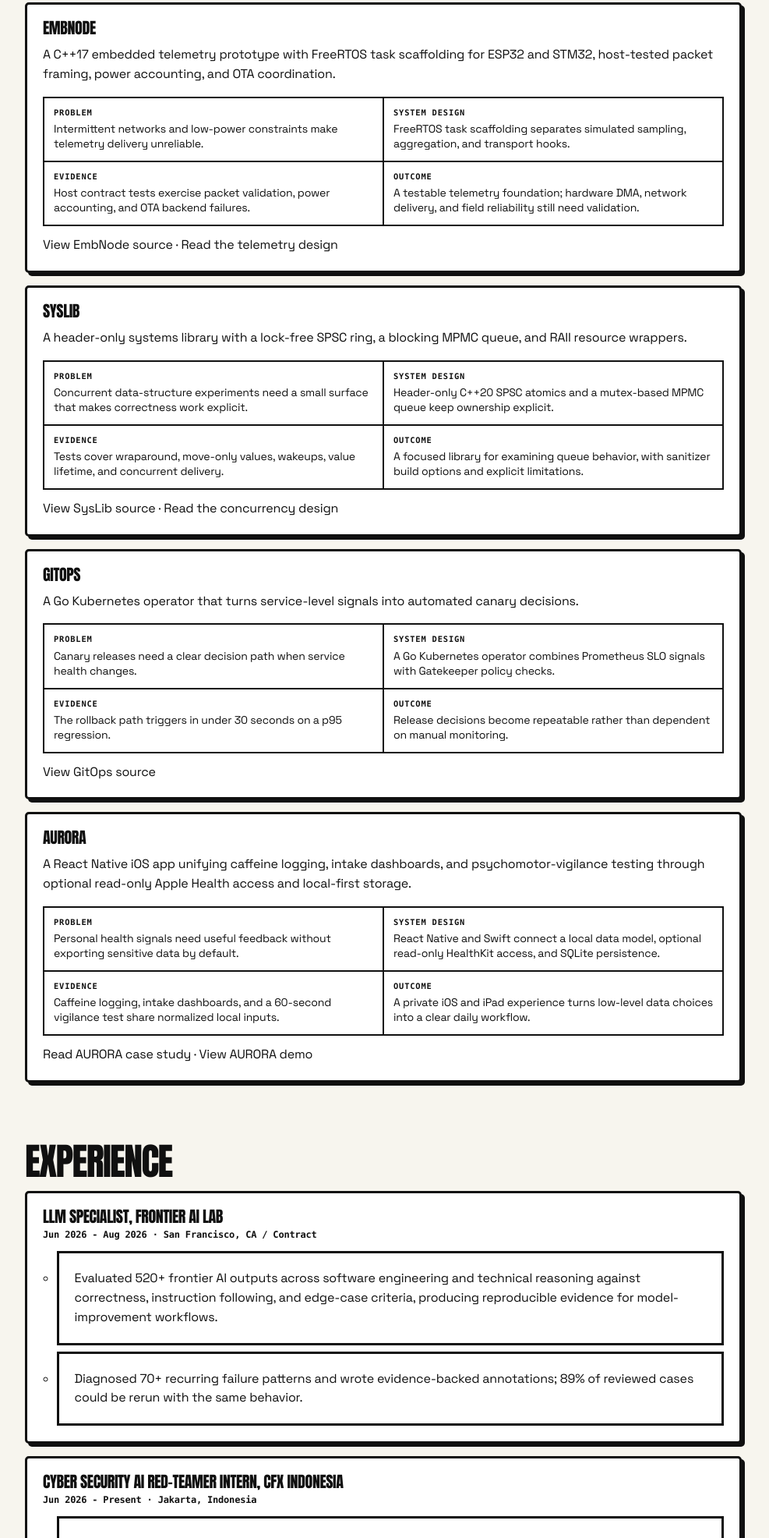
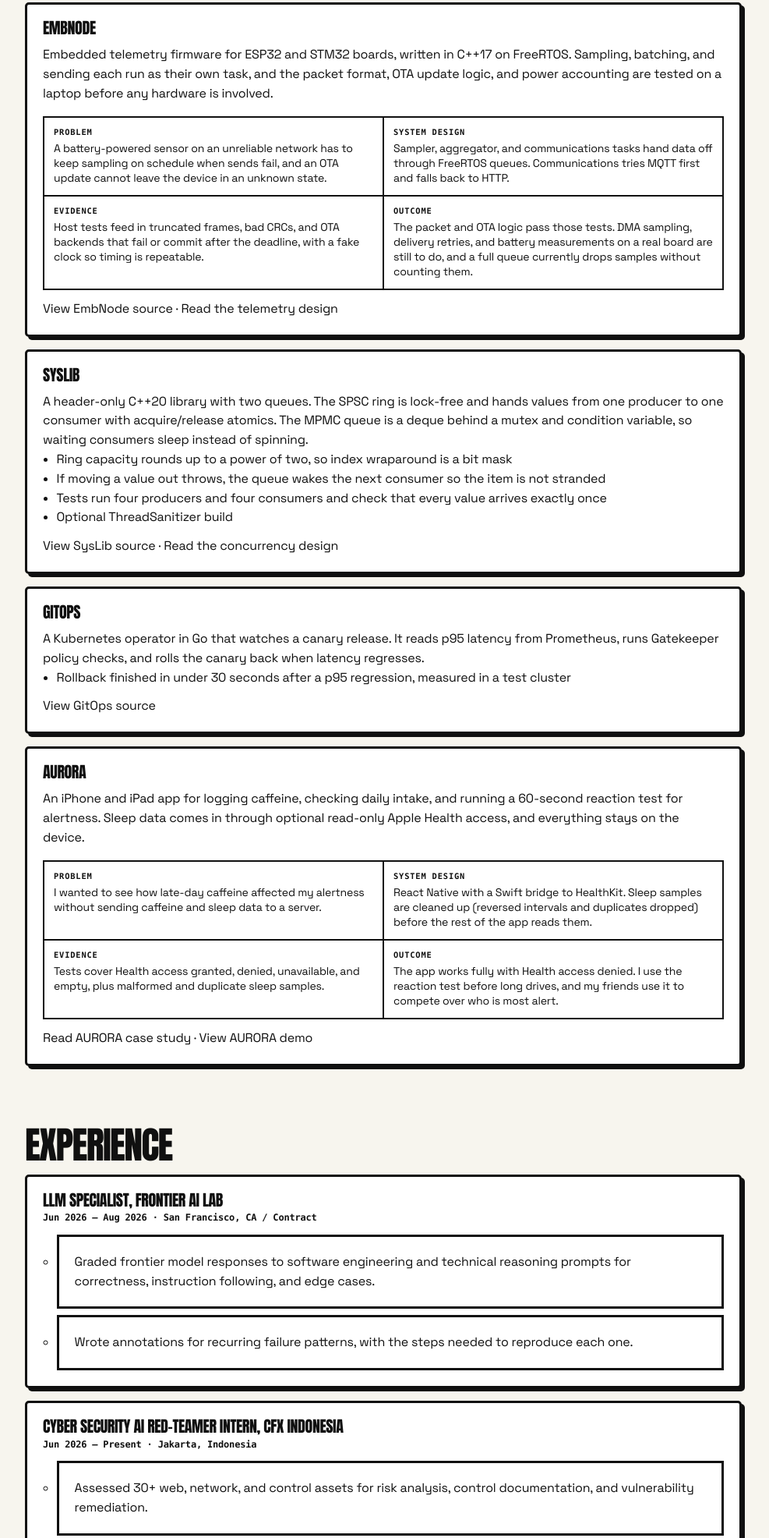
Before and after one commit to nmapaye/nmapaye, an Astro site: page /about in a window 1280 px wide. Shown: the part 1116-3088 px from the top of the page at 78% size, without its empty margins (148-1135 px from the left). Built offline with nearby package versions, Linux system fonts and the light colour scheme; Astro itself is replaced by a stand-in of ours.

Commit message:
Rewrite project and experience copy in plainer, specific language
Drop the LLM Specialist counts, keep the CFX, Bitera, and Xapiens numbers.
Make the Problem/Design/Evidence/Outcome block optional: EmbNode and AURORA
keep it with specific outcomes, SysLib and GitOps use a description plus
a short fact list. Normalize date ranges and remove em dashes from copy.

Co-Authored-By: Claude Opus 5.5 <noreply@anthropic.com>
Claude-Session: https://claude.ai/code/session_017xVDcfGqxv9de2MMtG9sry

```diff
--- a/src/components/OperatingRange.astro
+++ b/src/components/OperatingRange.astro
@@ -2,7 +2,7 @@
 const ranges = [
   ['Embedded systems', 'C++23, FreeRTOS, ESP32 and STM32 telemetry, DMA sampling, MQTT, and low-power design'],
   ['Concurrency and cloud', 'Lock-free concurrency, atomics, Linux, Go, Kubernetes, Prometheus, and GitOps'],
-  ['Security and AI', 'Application security testing, vulnerability remediation, AI evaluation, and reproducible software analysis'],
+  ['Security and AI', 'Web application security testing, vulnerability triage and remediation, and grading AI model output'],
 ];
 ---
 
--- a/src/components/Projects.astro
+++ b/src/components/Projects.astro
@@ -27,12 +27,14 @@ const secondary = projects.filter((project) => !project.featured);
         </div>
         <p class="work-feature__tagline">{featured.tagline}</p>
         <p>{featured.description}</p>
+        {featured.focus && (
           <dl class="project-focus">
             <div><dt>Problem</dt><dd>{featured.focus.problem}</dd></div>
             <div><dt>System design</dt><dd>{featured.focus.systemDesign}</dd></div>
             <div><dt>Evidence</dt><dd>{featured.focus.evidence}</dd></div>
             <div><dt>Outcome</dt><dd>{featured.focus.outcome}</dd></div>
           </dl>
+        )}
         <ul class="work-feature__stack" aria-label={`${featured.name} technologies`}>
           {featured.stack.map((tech) => <li>{tech}</li>)}
         </ul>
--- a/src/data/site.ts
+++ b/src/data/site.ts
@@ -38,7 +38,7 @@ export interface Project {
   tagline: string;
   description: string;
   facts: string[];
-  focus: ProjectFocus;
+  focus?: ProjectFocus;
   metrics?: ProjectMetric[];
   featured?: boolean;
   period?: string;
@@ -73,7 +73,7 @@ export const profile = {
   description:
     'Bay Area systems and embedded software engineer building C++ concurrency libraries, FreeRTOS telemetry prototypes, application security tools, and AI evaluations.',
   summary:
-    'Bay Area systems and embedded software engineer building C++ concurrency libraries, FreeRTOS telemetry prototypes, application security tools, and dependable product interfaces.',
+    'Bay Area systems and embedded software engineer building C++ concurrency libraries, FreeRTOS telemetry prototypes, application security tools, and iOS apps.',
   biography: 'Nathaniel Mapaye is a systems and embedded engineer based in Santa Cruz, California. He develops SysLib, a C++20 systems library with an SPSC ring buffer and a blocking MPMC queue, and EmbNode, a C++17 telemetry prototype with FreeRTOS task scaffolding and host-tested packet, power-accounting, and OTA coordination code. He is pursuing a B.S. in Technology & Information Management at the University of California, Santa Cruz, with graduation expected in June 2027.',
   tagline: 'Going from java to Java.',
   // Square photo lives at public/profile.jpg. Replace that file (keep the name)
@@ -150,10 +150,10 @@ export const projects: Project[] = [
     index: '01',
     name: 'EmbNode',
     tagline: 'C++17 FreeRTOS telemetry prototype',
-    period: 'Aug 2025 — Sep 2025',
+    period: 'Aug 2025 – Sep 2025',
     featured: true,
     description:
-      'A C++17 embedded telemetry prototype with FreeRTOS task scaffolding for ESP32 and STM32, host-tested packet framing, power accounting, and OTA coordination.',
+      'Embedded telemetry firmware for ESP32 and STM32 boards, written in C++17 on FreeRTOS. Sampling, batching, and sending each run as their own task, and the packet format, OTA update logic, and power accounting are tested on a laptop before any hardware is involved.',
     facts: [
       'Sampler, aggregator, and communications task scaffolding',
       'DMA and hardware transport integration remain platform work',
@@ -161,15 +161,15 @@ export const projects: Project[] = [
       'Power calculations are modeled, not physical current measurements',
     ],
     focus: {
-      problem: 'Intermittent networks and low-power constraints make telemetry delivery unreliable.',
-      systemDesign: 'FreeRTOS task scaffolding separates simulated sampling, aggregation, and transport hooks.',
-      evidence: 'Host contract tests exercise packet validation, power accounting, and OTA backend failures.',
-      outcome: 'A testable telemetry foundation; hardware DMA, network delivery, and field reliability still need validation.',
+      problem: 'A battery-powered sensor on an unreliable network has to keep sampling on schedule when sends fail, and an OTA update cannot leave the device in an unknown state.',
+      systemDesign: 'Sampler, aggregator, and communications tasks hand data off through FreeRTOS queues. Communications tries MQTT first and falls back to HTTP.',
+      evidence: 'Host tests feed in truncated frames, bad CRCs, and OTA backends that fail or commit after the deadline, with a fake clock so timing is repeatable.',
+      outcome: 'The packet and OTA logic pass those tests. DMA sampling, delivery retries, and battery measurements on a real board are still to do, and a full queue currently drops samples without counting them.',
     },
     metrics: [
-      { value: 'CRC16', label: 'Packet validation' },
-      { value: 'Host', label: 'Contract tests' },
-      { value: 'C++17', label: 'Telemetry prototype' },
+      { value: 'CRC16', label: 'Frame checksum' },
+      { value: '3', label: 'FreeRTOS tasks' },
+      { value: 'MQTT, HTTP', label: 'Send path with fallback' },
     ],
     stack: [
       'C++17',
@@ -189,17 +189,13 @@ export const projects: Project[] = [
     name: 'SysLib',
     tagline: 'C++20 systems and concurrency library',
     description:
-      'A header-only systems library with a lock-free SPSC ring, a blocking MPMC queue, and RAII resource wrappers.',
+      'A header-only C++20 library with two queues. The SPSC ring is lock-free and hands values from one producer to one consumer with acquire/release atomics. The MPMC queue is a deque behind a mutex and condition variable, so waiting consumers sleep instead of spinning.',
     facts: [
-      'SPSC ownership and acquire/release publication',
-      'MPMC mutex, condition-variable waits, and immediate value destruction',
+      'Ring capacity rounds up to a power of two, so index wraparound is a bit mask',
+      'If moving a value out throws, the queue wakes the next consumer so the item is not stranded',
+      'Tests run four producers and four consumers and check that every value arrives exactly once',
+      'Optional ThreadSanitizer build',
     ],
-    focus: {
-      problem: 'Concurrent data-structure experiments need a small surface that makes correctness work explicit.',
-      systemDesign: 'Header-only C++20 SPSC atomics and a mutex-based MPMC queue keep ownership explicit.',
-      evidence: 'Tests cover wraparound, move-only values, wakeups, value lifetime, and concurrent delivery.',
-      outcome: 'A focused library for examining queue behavior, with sanitizer build options and explicit limitations.',
-    },
     stack: [
       'C++20',
       'Atomics',
@@ -216,17 +212,10 @@ export const projects: Project[] = [
     name: 'GitOps',
     tagline: 'Go Kubernetes canary operator',
     description:
-      'A Go Kubernetes operator that turns service-level signals into automated canary decisions.',
+      'A Kubernetes operator in Go that watches a canary release. It reads p95 latency from Prometheus, runs Gatekeeper policy checks, and rolls the canary back when latency regresses.',
     facts: [
-      'Prometheus and Gatekeeper policy checks',
-      'Automated rollback in under 30 seconds on p95 regression',
+      'Rollback finished in under 30 seconds after a p95 regression, measured in a test cluster',
     ],
-    focus: {
-      problem: 'Canary releases need a clear decision path when service health changes.',
-      systemDesign: 'A Go Kubernetes operator combines Prometheus SLO signals with Gatekeeper policy checks.',
-      evidence: 'The rollback path triggers in under 30 seconds on a p95 regression.',
-      outcome: 'Release decisions become repeatable rather than dependent on manual monitoring.',
-    },
     stack: ['Go', 'Kubernetes', 'Prometheus', 'ArgoCD'],
     links: [{ label: 'View GitOps source', href: 'https://github.com/nmapaye/gitops' }],
   },
@@ -234,19 +223,19 @@ export const projects: Project[] = [
     index: '04',
     name: 'AURORA',
     tagline: 'Private React Native iOS caffeine and sleep tracker',
-    period: 'Aug 2025 — Present',
+    period: 'Aug 2025 – Present',
     description:
-      'A React Native iOS app unifying caffeine logging, intake dashboards, and psychomotor-vigilance testing through optional read-only Apple Health access and local-first storage.',
+      'An iPhone and iPad app for logging caffeine, checking daily intake, and running a 60-second reaction test for alertness. Sleep data comes in through optional read-only Apple Health access, and everything stays on the device.',
     facts: [
       'Three workflows: caffeine logging, intake dashboards, and vigilance testing',
       'AsyncStorage and SQLite provide two-layer local-first persistence',
       'Normalized caffeine inputs across automatic and manual logging paths',
     ],
     focus: {
-      problem: 'Personal health signals need useful feedback without exporting sensitive data by default.',
-      systemDesign: 'React Native and Swift connect a local data model, optional read-only HealthKit access, and SQLite persistence.',
-      evidence: 'Caffeine logging, intake dashboards, and a 60-second vigilance test share normalized local inputs.',
-      outcome: 'A private iOS and iPad experience turns low-level data choices into a clear daily workflow.',
+      problem: 'I wanted to see how late-day caffeine affected my alertness without sending caffeine and sleep data to a server.',
+      systemDesign: 'React Native with a Swift bridge to HealthKit. Sleep samples are cleaned up (reversed intervals and duplicates dropped) before the rest of the app reads them.',
+      evidence: 'Tests cover Health access granted, denied, unavailable, and empty, plus malformed and duplicate sleep samples.',
+      outcome: 'The app works fully with Health access denied. I use the reaction test before long drives, and my friends use it to compete over who is most alert.',
     },
     metrics: [
       { value: '60 sec', label: 'Vigilance test' },
@@ -273,22 +262,22 @@ export const experience: ExperienceItem[] = [
   {
     role: 'LLM Specialist',
     org: 'Frontier AI Lab',
-    period: 'Jun 2026 - Aug 2026',
+    period: 'Jun 2026 – Aug 2026',
     location: 'San Francisco, CA / Contract',
     bullets: [
-      'Evaluated 520+ frontier AI outputs across software engineering and technical reasoning against correctness, instruction following, and edge-case criteria, producing reproducible evidence for model-improvement workflows.',
-      'Diagnosed 70+ recurring failure patterns and wrote evidence-backed annotations; 89% of reviewed cases could be rerun with the same behavior.',
+      'Graded frontier model responses to software engineering and technical reasoning prompts for correctness, instruction following, and edge cases.',
+      'Wrote annotations for recurring failure patterns, with the steps needed to reproduce each one.',
     ],
     tools: ['AI Evaluation', 'Software Analysis', 'Python', 'C++', 'Structured Rubrics'],
   },
   {
     role: 'Cyber Security AI Red-Teamer Intern',
     org: 'CFX Indonesia',
-    period: 'Jun 2026 - Present',
+    period: 'Jun 2026 – Present',
     location: 'Jakarta, Indonesia',
     bullets: [
-      'Assessed 30+ assets across web, network, and control workflows in three workstreams: risk analysis, control documentation, and vulnerability remediation.',
-      'Analyzed and triaged 27+ vulnerabilities in OJK-regulated digital-asset infrastructure, tracking each finding through remediation with a clear evidence trail.',
+      'Assessed 30+ web, network, and control assets for risk analysis, control documentation, and vulnerability remediation.',
+      'Triaged 27+ vulnerabilities in OJK-regulated digital-asset infrastructure and followed each one until it was fixed.',
     ],
     tools: [
       'Burp Suite',
@@ -301,45 +290,44 @@ export const experience: ExperienceItem[] = [
   {
     role: 'Subject Matter Expert (SME), AI Alignment',
     org: 'Handshake',
-    period: 'Apr 2026 — Present',
+    period: 'Apr 2026 – Present',
     location: 'Remote / Contract',
     bullets: [
-      'Audited 8+ repository-level software tasks across code, diffs, tests, and requirements to determine whether proposed changes satisfied task requirements.',
-      'Documented reproducible failure modes and implementation gaps under structured rubrics for AI-alignment review.',
+      'Audited 8+ repository-level software tasks, checking code, diffs, and tests against what each task required.',
+      'Wrote up where implementations fell short, scored against structured rubrics for AI-alignment review.',
     ],
     tools: ['Git', 'GitHub', 'Python', 'C++', 'AI Evaluation Rubrics'],
   },
   {
     role: 'Linear Algebra Tutor',
     org: 'UCSC ACE',
-    period: 'Jan 2026 — Apr 2026',
+    period: 'Jan 2026 – Apr 2026',
     location: 'Santa Cruz, CA / Hybrid',
     bullets: [
-      'Tutored students in linear algebra through guided problem-solving — systems of equations, matrix operations, vector spaces, linear transformations, eigenvalues, and diagonalization.',
-      'Led collaborative review and practice sessions focused on exam prep, homework strategy, and conceptual gaps; helped students move from memorized procedures toward step-by-step reasoning.',
-      'Adapted explanations to different skill levels and encouraged consistent study habits in a seasonal academic role.',
+      'Tutored linear algebra: systems of equations, matrix operations, vector spaces, linear transformations, eigenvalues, and diagonalization.',
+      'Ran exam review and practice sessions, working through problems step by step so students could reason through them instead of memorizing procedures.',
     ],
     tools: ['MATLAB', 'LaTeX', 'Python'],
   },
   {
     role: 'Data Center Engineering Intern',
     org: 'Bitera D.C',
-    period: 'Aug 2025 — Sep 2025',
+    period: 'Aug 2025 – Sep 2025',
     location: 'Jakarta, Indonesia',
     bullets: [
-      'Verified 16+ high-severity web findings through authenticated testing and retesting, producing actionable remediation evidence.',
-      'Supported five live data-center domains across Linux, networks, power, cooling, and alarms while documenting repeatable operational checks.',
+      'Verified 16+ high-severity web findings with authenticated testing, then retested them after fixes.',
+      'Supported five live data-center domains (Linux, networking, power, cooling, and alarms) and wrote SOPs for routine checks.',
     ],
     tools: ['Burp Suite', 'Linux', 'Git', 'LibreNMS', 'Markdown SOPs'],
   },
   {
     role: 'Cyber Security Analyst Intern',
     org: 'Xapiens Teknologi Indonesia',
-    period: 'Jul 2024 — Sep 2024',
+    period: 'Jul 2024 – Sep 2024',
     location: 'Tangerang, Indonesia',
     bullets: [
-      'Executed authenticated scans and manual web tests on 50+ endpoints, validated exploitability, and produced proof-of-concept reports for several CVSS 8.0+ findings.',
-      'Prioritized remediation and documented retest evidence so client teams could track high-risk findings through closure.',
+      'Ran authenticated scans and manual tests on 50+ web endpoints, confirmed which findings were exploitable, and wrote proof-of-concept reports for several CVSS 8.0+ issues.',
+      'Ranked findings for clients to fix first and retested them after each fix.',
     ],
     tools: ['Nessus', 'Burp Suite', 'OWASP Testing Guide', 'TCP/IP', 'Jira'],
   },
--- a/src/pages/about.astro
+++ b/src/pages/about.astro
@@ -38,12 +38,16 @@ import { biographyGraph } from '../data/seo';
           <article>
             <h3>{project.name}</h3>
             <p>{project.description}</p>
+            {project.focus ? (
               <dl>
                 <div><dt>Problem</dt><dd>{project.focus.problem}</dd></div>
                 <div><dt>System design</dt><dd>{project.focus.systemDesign}</dd></div>
                 <div><dt>Evidence</dt><dd>{project.focus.evidence}</dd></div>
                 <div><dt>Outcome</dt><dd>{project.focus.outcome}</dd></div>
               </dl>
+            ) : (
+              <ul>{project.facts.map((fact) => <li>{fact}</li>)}</ul>
+            )}
             {project.links && <p>{project.links.map((link) => <a href={link.href}>{link.label}</a>)}</p>}
           </article>
         ))}
--- a/src/pages/writing/index.astro
+++ b/src/pages/writing/index.astro
@@ -25,9 +25,8 @@ const formatDate = (date: Date) =>
       <p class="eyebrow">03 / Notes</p>
       <h1>Notes from the underground</h1>
       <p class="writing-index__intro">
-        First-hand engineering case studies about C++ systems, embedded
-        software, React Native iOS applications, application security, and the
-        tradeoffs behind dependable products.
+        Write-ups of my own projects: C++ queues, FreeRTOS telemetry, and a
+        React Native iOS app, including what each one does not do yet.
       </p>
 
       <ol class="writing-index__list">
```
Also changed, not shown: scripts/test-homepage.mjs (+16 -18 lines), src/components/ProjectCard.astro (+15 -0 lines). Lines whose indentation alone changed are shown as unchanged.
